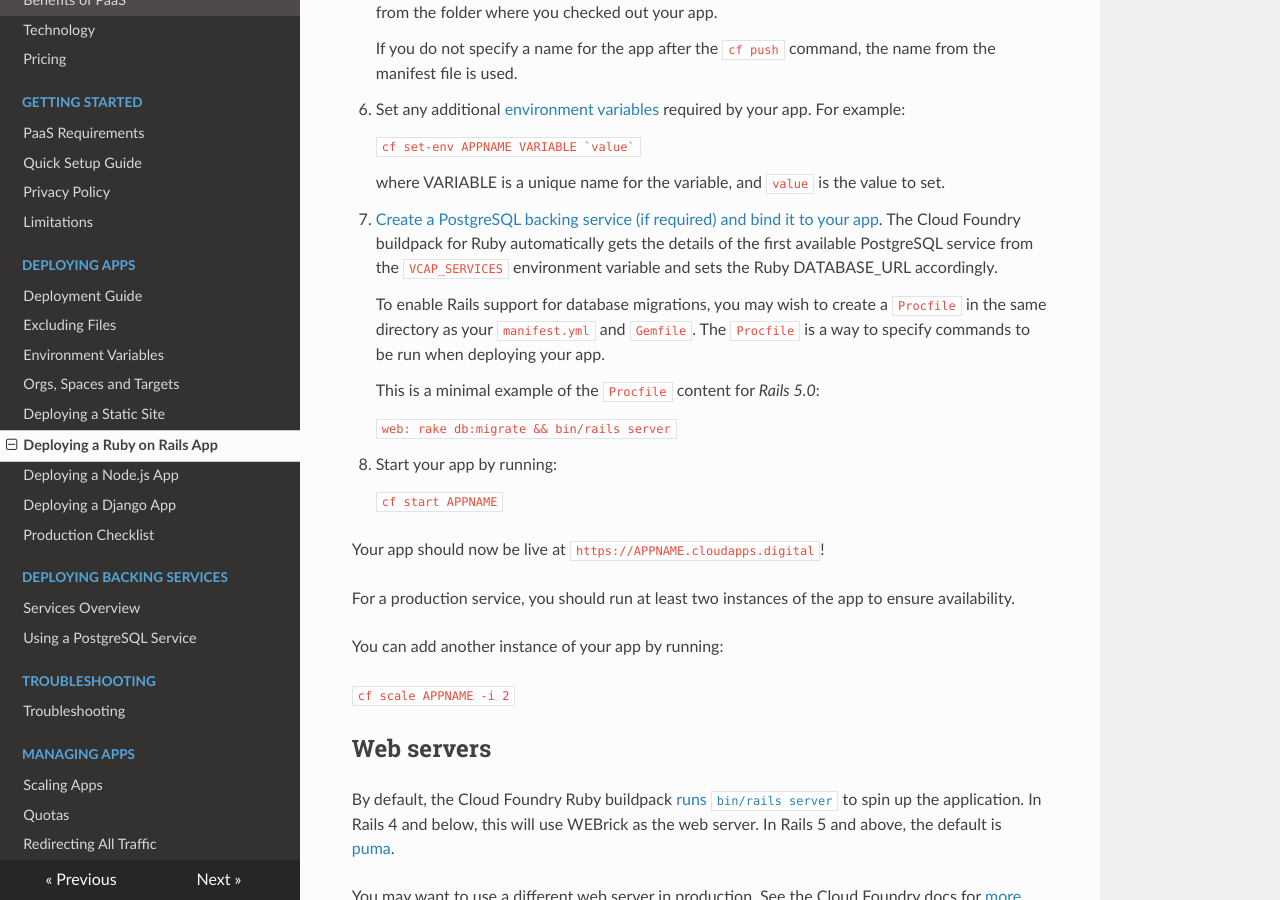
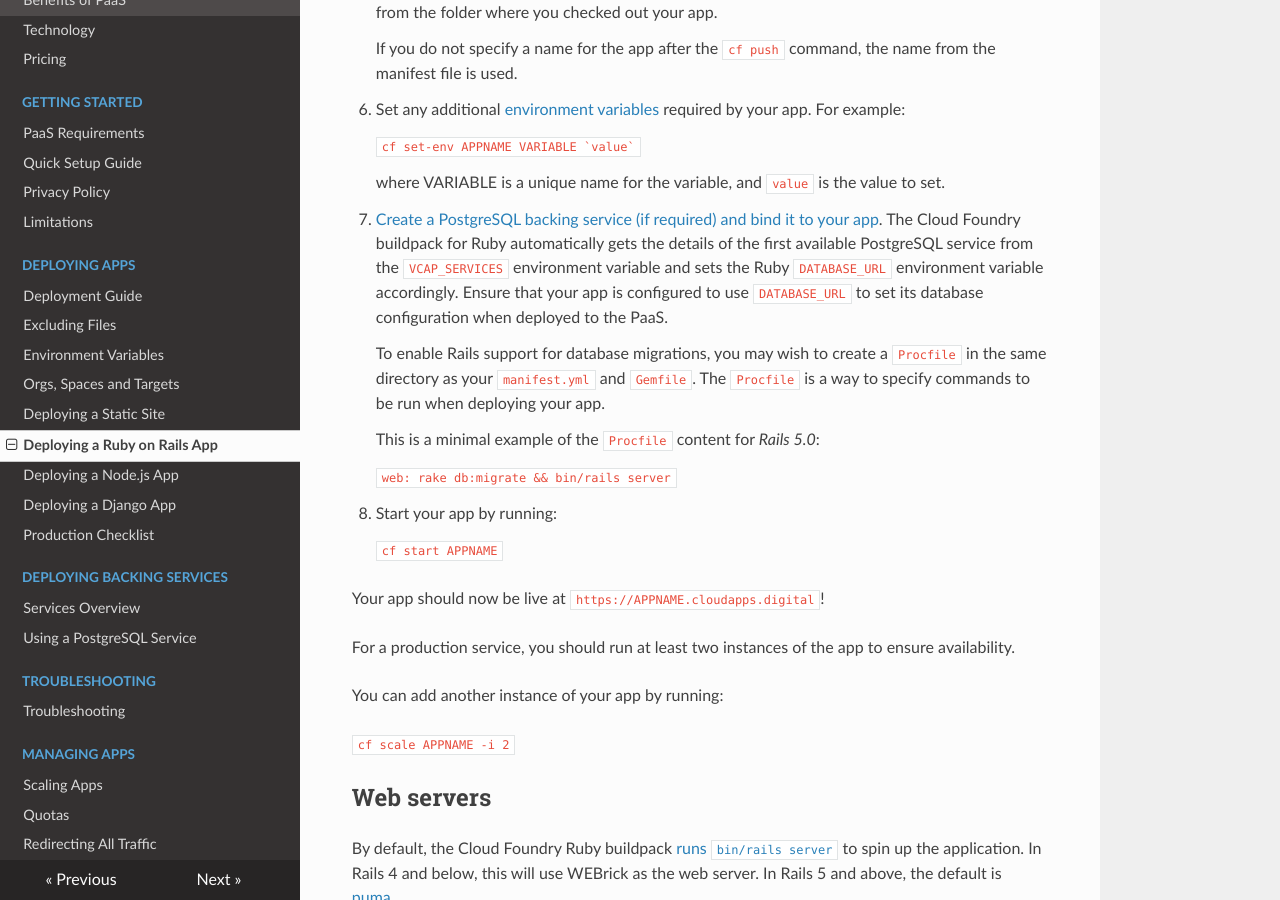
Before and after one commit to alphagov/paas-developer-docs, an MkDocs documentation site: the page built from docs/deploying_apps/deploying_rails.md, in a window 1280 px wide and 900 px high, scrolled down 2247 px. Built offline with MkDocs 1.6.1, drawn with Linux system fonts in a browser that asks for light colours; nearby versions of some CDN libraries; old or Windows-style settings are respelled for this version of MkDocs.

Commit message:
Clarify that app needs to use DATABASE_URL for pg

```diff
--- a/docs/deploying_apps/deploying_rails.md
+++ b/docs/deploying_apps/deploying_rails.md
@@ -108,7 +108,7 @@ Note that the only database service currently supported by PaaS is PostgreSQL. I
 
 
 1. [Create a PostgreSQL backing service (if required) and bind it to your app](/deploying_services/postgres/).
-    The Cloud Foundry buildpack for Ruby automatically gets the details of the first available PostgreSQL service from the ``VCAP_SERVICES`` environment variable and sets the Ruby DATABASE_URL accordingly.
+    The Cloud Foundry buildpack for Ruby automatically gets the details of the first available PostgreSQL service from the ``VCAP_SERVICES`` environment variable and sets the Ruby `DATABASE_URL` environment variable accordingly. Ensure that your app is configured to use `DATABASE_URL` to set its database configuration when deployed to the PaaS.
 
     To enable Rails support for database migrations, you may wish to create a `Procfile` in the same directory as your `manifest.yml` and `Gemfile`. The `Procfile` is a way to specify commands to be run when deploying your app.
 
```
